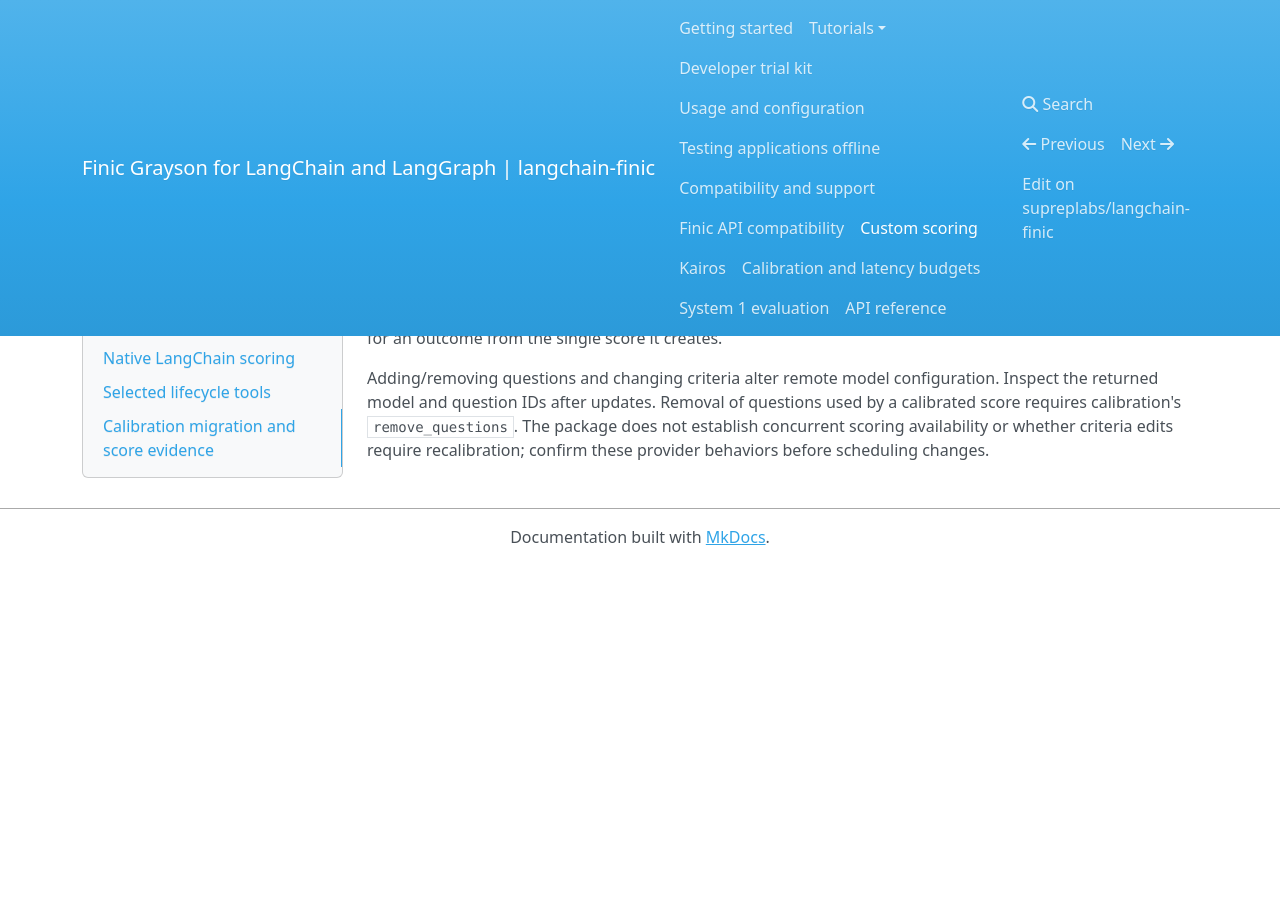
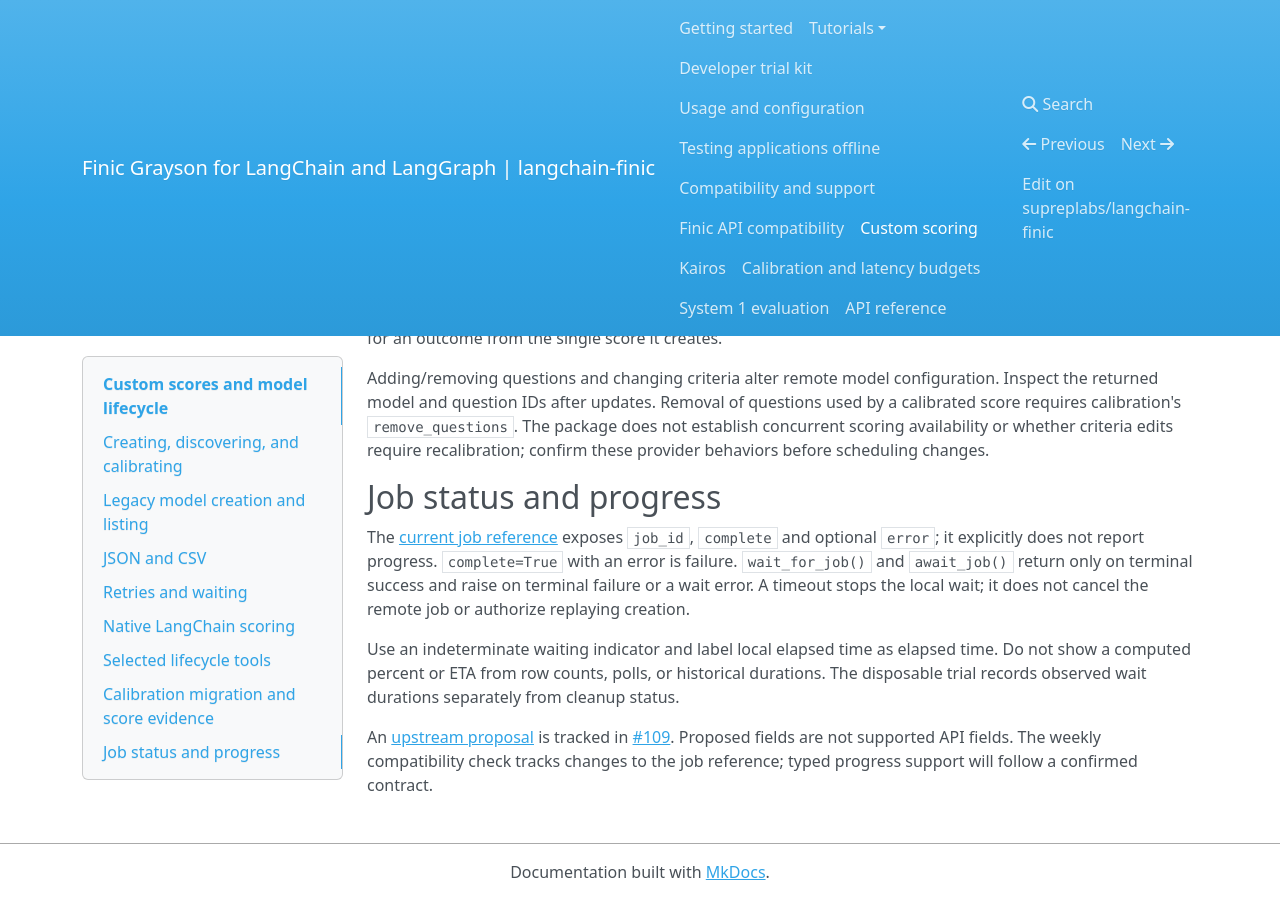
Before and after one commit to supreplabs/langchain-finic, an MkDocs documentation site: the page built from docs/scoring.md, in a window 1280 px wide and 900 px high, scrolled down 5124 px. Built offline with MkDocs 1.6.1, drawn with Linux system fonts in a browser that asks for light colours; nearby versions of some CDN libraries; before the commit the page ends 5689 px from its top, so only the background shows below that.

Commit message:
docs: propose job progress metadata and record wait evidence (#111)
Refs #109. Provider-dependent typed progress support remains pending.

```diff
--- a/docs/scoring.md
+++ b/docs/scoring.md
@@ -277,3 +277,21 @@ Inspect the returned model and question IDs after updates. Removal of questions
 used by a calibrated score requires calibration's `remove_questions`. The package
 does not establish concurrent scoring availability or whether criteria edits
 require recalibration; confirm these provider behaviors before scheduling changes.
+
+
+## Job status and progress
+
+The [current job reference](https://docs.finic.ai/reference/get-job-status) exposes
+`job_id`, `complete` and optional `error`; it explicitly does not report progress.
+`complete=True` with an error is failure. `wait_for_job()` and `await_job()` return
+only on terminal success and raise on terminal failure or a wait error. A timeout
+stops the local wait; it does not cancel the remote job or authorize replaying creation.
+
+Use an indeterminate waiting indicator and label local elapsed time as elapsed time.
+Do not show a computed percent or ETA from row counts, polls, or historical durations.
+The disposable trial records observed wait durations separately from cleanup status.
+
+An [upstream proposal](https://github.com/supreplabs/langchain-finic/blob/main/proposals/finic-job-progress.md)
+is tracked in [#109](https://github.com/supreplabs/langchain-finic/issues/109).
+Proposed fields are not supported API fields. The weekly compatibility check tracks
+changes to the job reference; typed progress support will follow a confirmed contract.
```
Also changed, not shown: docs/tutorials/public-dataset-scoring.md (+15 -0 lines), proposals/finic-job-progress.md (added, +86 -0 lines), 4 other files.
